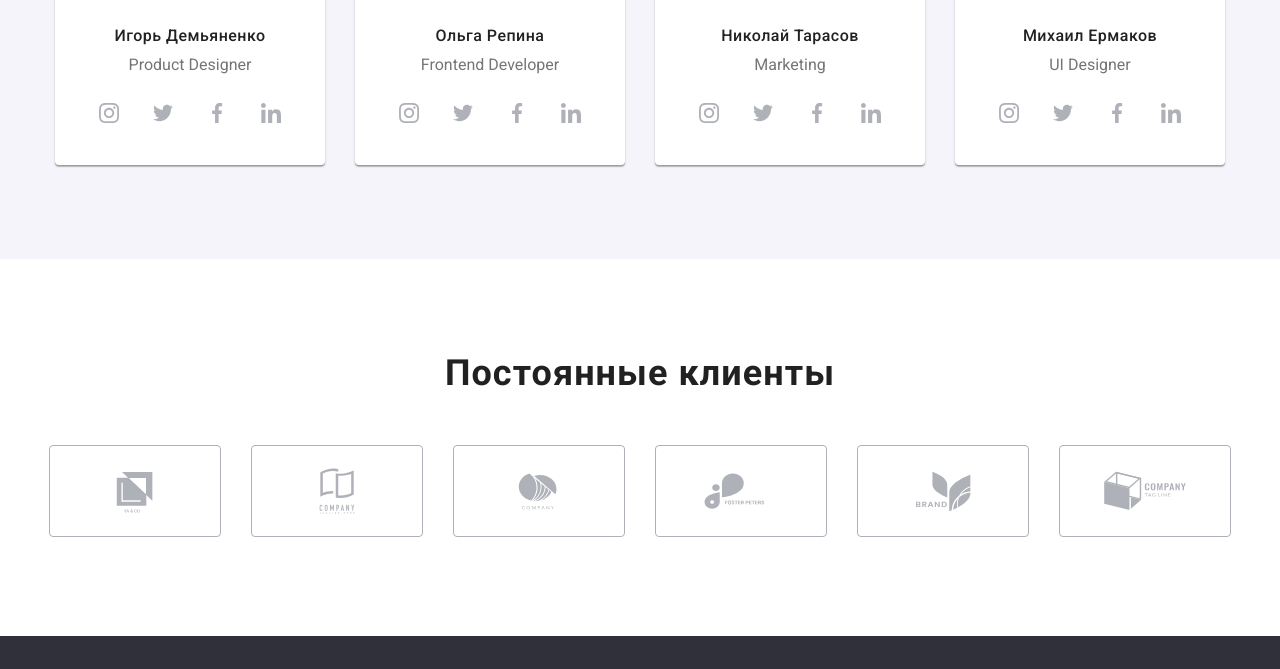
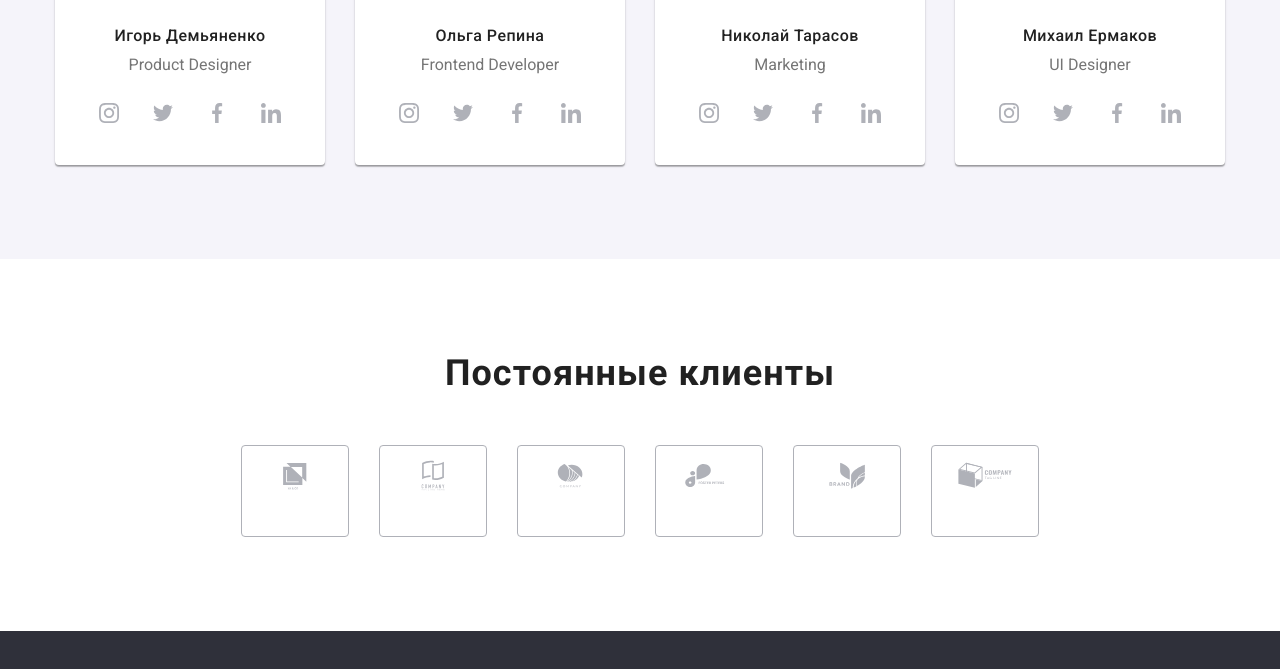
Before and after one commit to Rostik-GoIt2022/goit-markup-hw-04, a plain HTML site: page index.html in a window 1280 px wide. Shown: the part 2046-2715 px from the top of the page. Drawn offline with nearby package versions, Linux system fonts and the light colour scheme.

Commit message:
Update index.html

```diff
--- a/index.html
+++ b/index.html
@@ -343,42 +343,42 @@
           <ul class="clients-list">
             <li class="clients-item">
               <a href="" class="clients-link">
-                <svg class="clients-icon" height="92" width="170">
+                <svg class="clients-icon" height="60" width="106">
                   <use href="./images/svg/symbol-defs.svg#icon-client1" />
                 </svg>
               </a>
             </li>
             <li class="clients-item">
               <a href="" class="clients-link">
-                <svg class="clients-icon" height="92" width="170">
+                <svg class="clients-icon" height="60" width="106">
                   <use href="./images/svg/symbol-defs.svg#icon-client2" />
                 </svg>
               </a>
             </li>
             <li class="clients-item">
               <a href="" class="clients-link">
-                <svg class="clients-icon" height="92" width="170">
+                <svg class="clients-icon" height="60" width="106">
                   <use href="./images/svg/symbol-defs.svg#icon-client3" />
                 </svg>
               </a>
             </li>
             <li class="clients-item">
               <a href="" class="clients-link">
-                <svg class="clients-icon" height="92" width="170">
+                <svg class="clients-icon" height="60" width="106">
                   <use href="./images/svg/symbol-defs.svg#icon-client4" />
                 </svg>
               </a>
             </li>
             <li class="clients-item">
               <a href="" class="clients-link">
-                <svg class="clients-icon" height="92" width="170">
+                <svg class="clients-icon" height="60" width="106">
                   <use href="./images/svg/symbol-defs.svg#icon-client5" />
                 </svg>
               </a>
             </li>
             <li class="clients-item">
               <a href="" class="clients-link">
-                <svg class="clients-icon" height="92" width="170">
+                <svg class="clients-icon" height="60" width="106">
                   <use href="./images/svg/symbol-defs.svg#icon-client6" />
                 </svg>
               </a>
```
